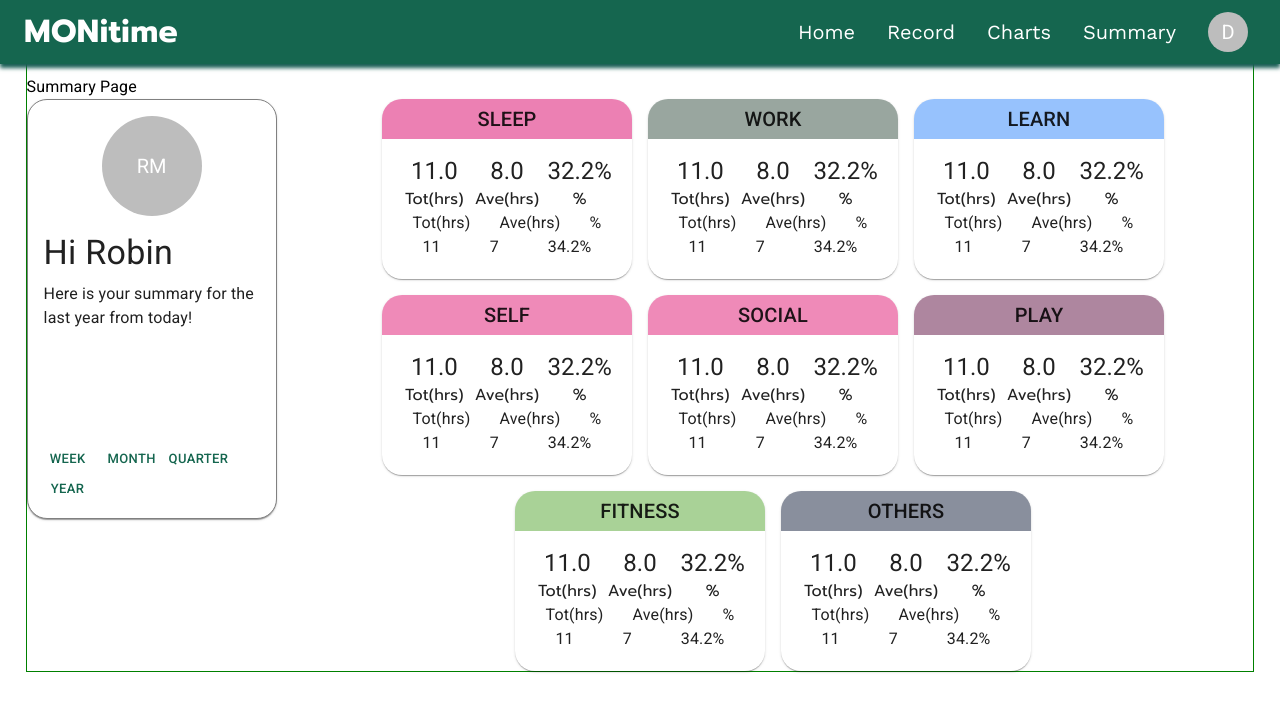
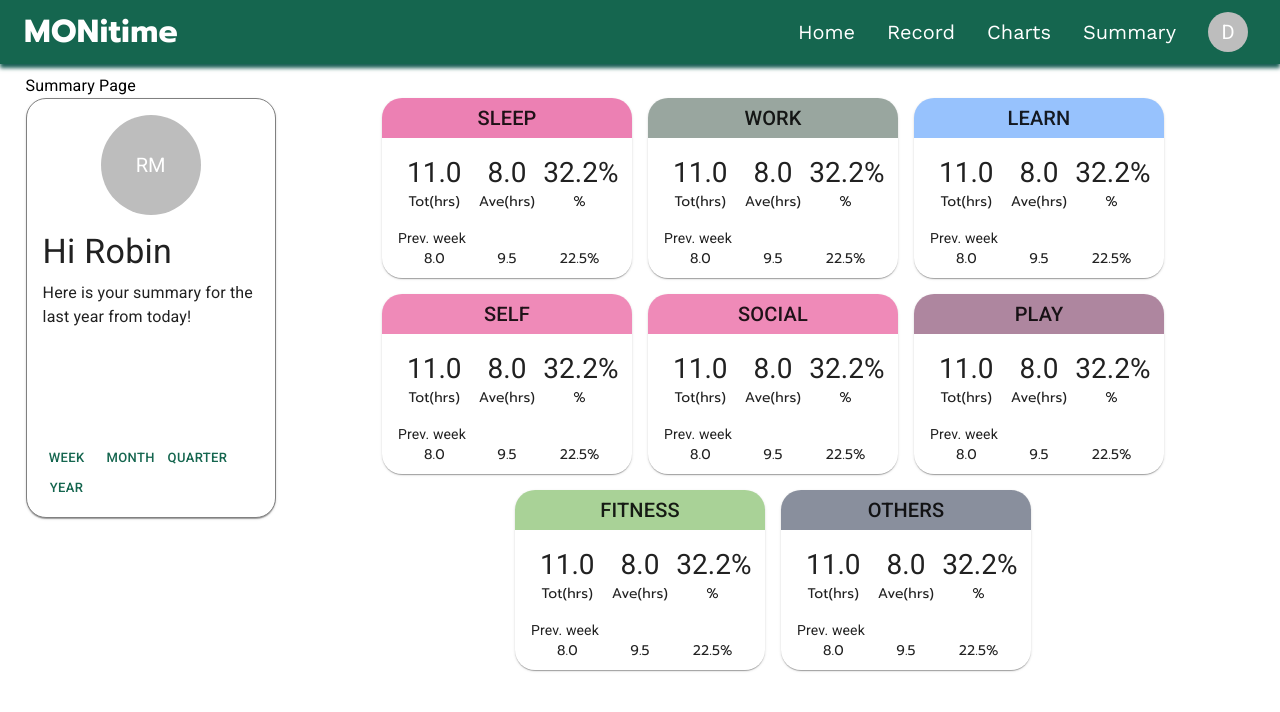
Before and after one commit to aramind/first-web-dev-portfolio, a React (Create React App) app in the folder p4-node-app/client/: page /summary in a window 1280 px wide. Shown: the top 712 px of the page. Built offline with nearby package versions, Linux system fonts and the light colour scheme.

Commit message:
feat: creating and adding the cards to summary page

```diff
--- a/p4-node-app/client/src/components/summary-page-components/SummaryCard.js
+++ b/p4-node-app/client/src/components/summary-page-components/SummaryCard.js
@@ -51,34 +51,32 @@ const SummaryCard = ({ title }) => {
       <CardContent>
         <SummaryCardContent
           variant="h5"
-          fs="24px"
+          fs="28px"
           fstyle="Prompt"
           content={["11.0", "8.0", "32.2%"]}
         />
-        <SummaryCardContent
-          variant="body1"
-          fs="16px"
-          ff="Prompt"
-          content={["Tot(hrs)", "Ave(hrs)", "%"]}
-        />
-        <Stack
-          direction="row"
-          width="100%"
-          justifyContent="space-around"
+        <Box mb={2}>
+          <SummaryCardContent
+            variant="body1"
+            fs="14px"
+            ff="Prompt"
+            content={["Tot(hrs)", "Ave(hrs)", "%"]}
+          />
+        </Box>
+        <Typography
+          variant="body2"
+          mt={1}
         >
-          <Typography variant="body1">Tot(hrs)</Typography>
-          <Typography>Ave(hrs)</Typography>
-          <Typography>%</Typography>
-        </Stack>
-        <Stack
-          direction="row"
-          width="100%"
-          justifyContent="space-around"
-        >
-          <Typography>11</Typography>
-          <Typography>7</Typography>
-          <Typography>34.2%</Typography>
-        </Stack>
+          Prev. week
+        </Typography>
+        <Box mb={1}>
+          <SummaryCardContent
+            variant="body1"
+            fs="14px"
+            ff="Prompt"
+            content={["8.0", "9.5", "22.5%"]}
+          />
+        </Box>
       </CardContent>
     </Card>
   );
--- a/p4-node-app/client/src/pages/SummaryPage.js
+++ b/p4-node-app/client/src/pages/SummaryPage.js
@@ -25,7 +25,7 @@ const SummaryPage = () => {
       flexDirection={"column"}
       sx={{
         margin: "0 auto",
-        border: "1px solid green",
+        // border: "1px solid green",
         [muiTheme.breakpoints.up("md")]: {
           width: { md: "98%", lg: "96%", xl: "60%" },
         },
```
